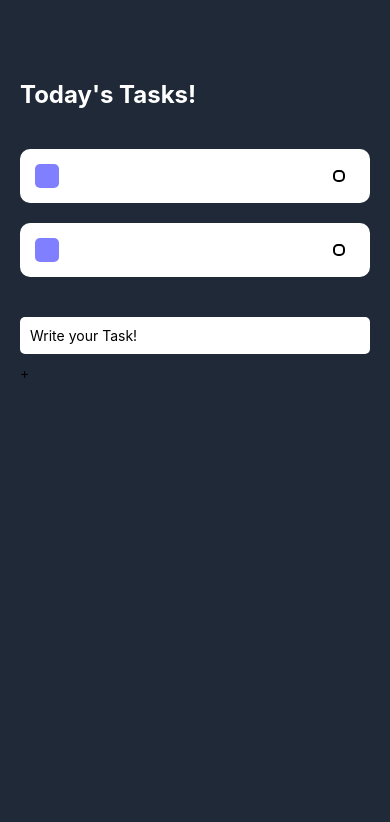
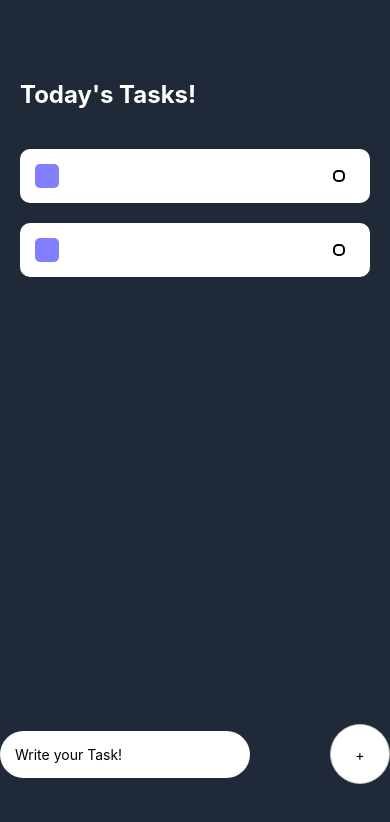
Before and after one commit to Rini0404/todo-list-React-native, a React Native app: screen / in a window 390 px wide. Shown: the top 822 px of the page. Built offline with nearby package versions, Linux system fonts and the light colour scheme.

Commit message:
almost done with writting, now need to add functionality to get buttons and text to go in, (PROPS)

```diff
--- a/App.js
+++ b/App.js
@@ -56,13 +56,32 @@ const styles = StyleSheet.create({
     marginTop: 20,
   },
   writeTask: {
-    paddingHorizontal: 20,
-    paddingVertical: 20,
+    position: "absolute",
+    bottom: 60,
+    width: "100%",
+    flexDirection: "row",
+    justifyContent: "space-between",
+    alignItems: "center",
   },
   input: {
     backgroundColor: "#fff",
-    borderRadius: 5,
-    padding: 10,
-    marginBottom: 10,
+    borderRadius: 60,
+    width: 250,
+    paddingVertical: 15,
+    paddingHorizontal: 15,
+    borderBottomColor: "#fff",
   },
+  addWrapper: {
+    backgroundColor: "white",
+    width: 60,
+    height: 60,
+    borderRadius: 60,
+    justifyContent: "center",
+    alignItems: "center",
+    borderWidth: 1,
+    borderColor: "#C0C0C0",
+
+  },
+
+
 });
```
